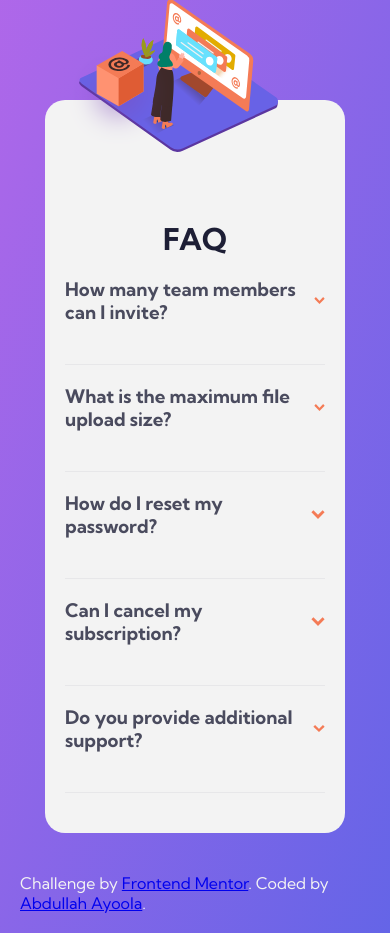
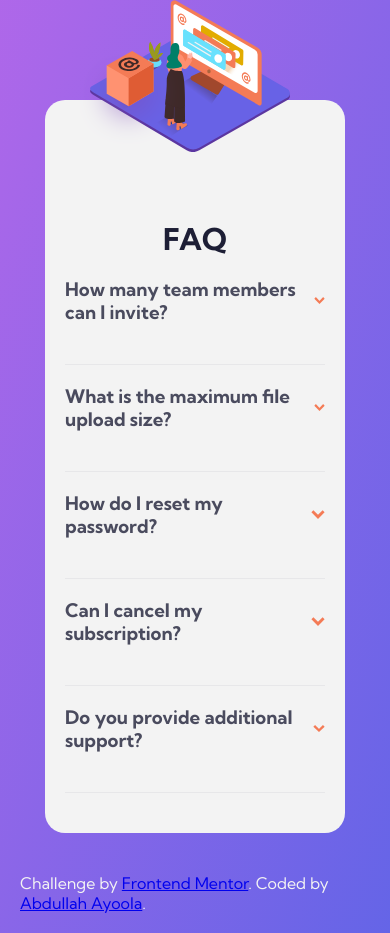
Before and after one commit to abdullah43577/FAQ-accordion-card, a plain HTML site: page index.html in a window 390 px wide. Drawn offline with Linux system fonts and the light colour scheme.

Commit message:
modified the index.html file and the styles file, made some litle changes

```diff
--- a/index.html
+++ b/index.html
@@ -21,11 +21,13 @@
           src="./images/illustration-box-desktop.svg"
           alt="illustration box"
         />
-        <img
-          class="woman"
-          src="./images/illustration-woman-online-desktop.svg"
-          alt="illustration image"
-        />
+        <div class="womancont">
+          <img
+            class="woman"
+            src="./images/illustration-woman-online-desktop.svg"
+            alt="illustration image"
+          />
+        </div>
       </div>
       <div class="faq">
         <h2>FAQ</h2>
--- a/styles.css
+++ b/styles.css
@@ -40,21 +40,27 @@ body {
 
 div.image {
   position: relative;
+  height: 100%;
 }
 
-div.image :nth-child(1) {
+.ill-box {
   position: absolute;
-  top: 80px;
+  z-index: 1;
+  top: 145px;
   right: 390px;
-  z-index: 1;
 }
 
-div.image :nth-child(2) {
-  width: 100%;
-  transform: rotate(5deg);
+div.womancont {
+  overflow: hidden;
+  display: flex;
+  flex-direction: column;
+  justify-content: center;
+  align-items: center;
+  height: 100%;
 }
 
-.woman {
+div.womancont :first-child {
+  width: 100%;
   position: relative;
   right: 40px;
   bottom: 40px;
@@ -128,7 +134,8 @@ footer {
     width: 200px;
     position: absolute;
     top: 40px;
-    left: 120px;
+    left: 130px;
+    height: auto;
   }
 
   .faq {
@@ -142,10 +149,16 @@ footer {
     text-align: center;
   }
 
-  div.image :nth-child(1) {
+  .ill-box {
     top: 10px;
     right: 150px;
+    z-index: 5;
     width: 100px;
+  }
+
+  div.womancont {
+    height: auto;
+    overflow: visible;
   }
 }
 
@@ -157,10 +170,7 @@ footer {
   }
 
   div.image {
-    width: 200px;
-    position: absolute;
-    top: 40px;
-    left: 120px;
+    left: 130px;
   }
 
   .faq {
@@ -172,12 +182,6 @@ footer {
 
   .faq h2 {
     text-align: center;
-  }
-
-  div.image :nth-child(1) {
-    top: 10px;
-    right: 150px;
-    width: 100px;
   }
 }
 
@@ -192,7 +196,7 @@ footer {
     width: 200px;
     position: absolute;
     top: 40px;
-    left: 120px;
+    left: 130px;
   }
 
   .faq {
@@ -205,10 +209,4 @@ footer {
   .faq h2 {
     text-align: center;
   }
-
-  div.image :nth-child(1) {
-    top: 10px;
-    right: 150px;
-    width: 100px;
-  }
 }
```
